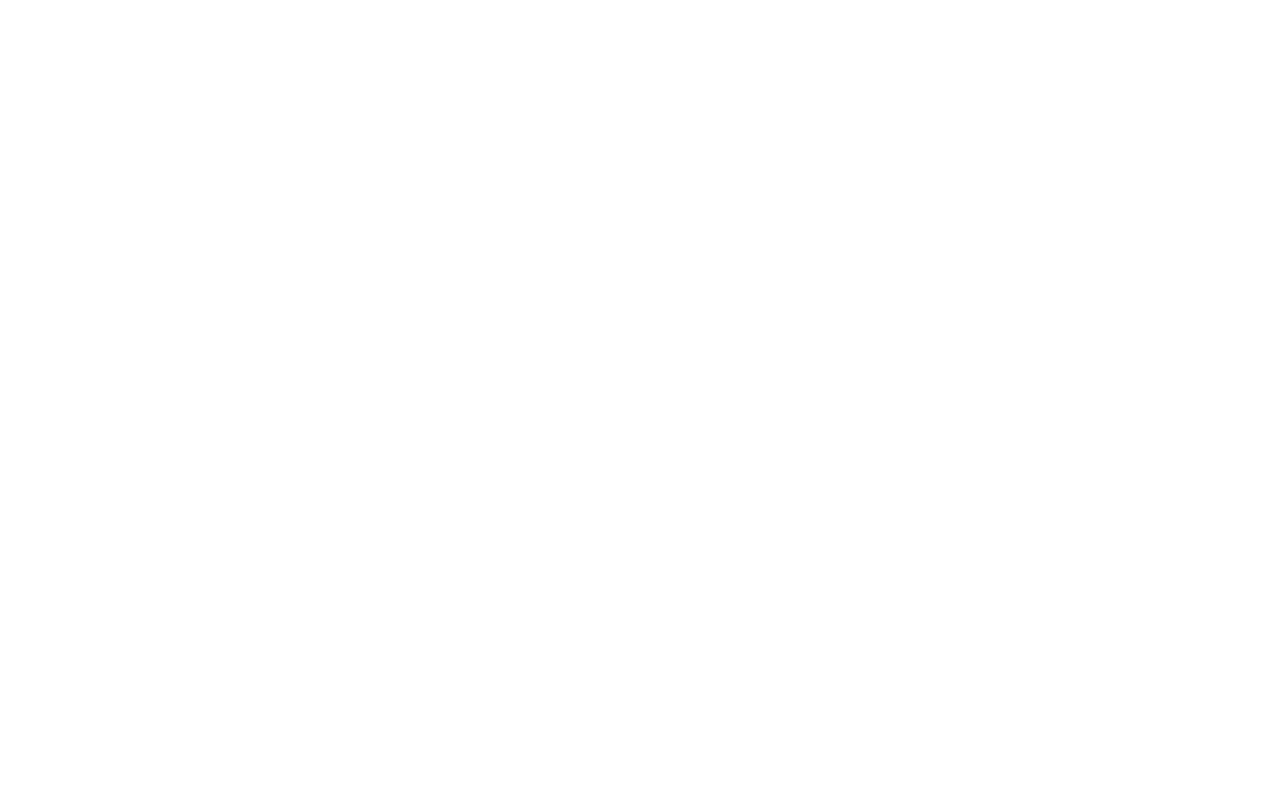
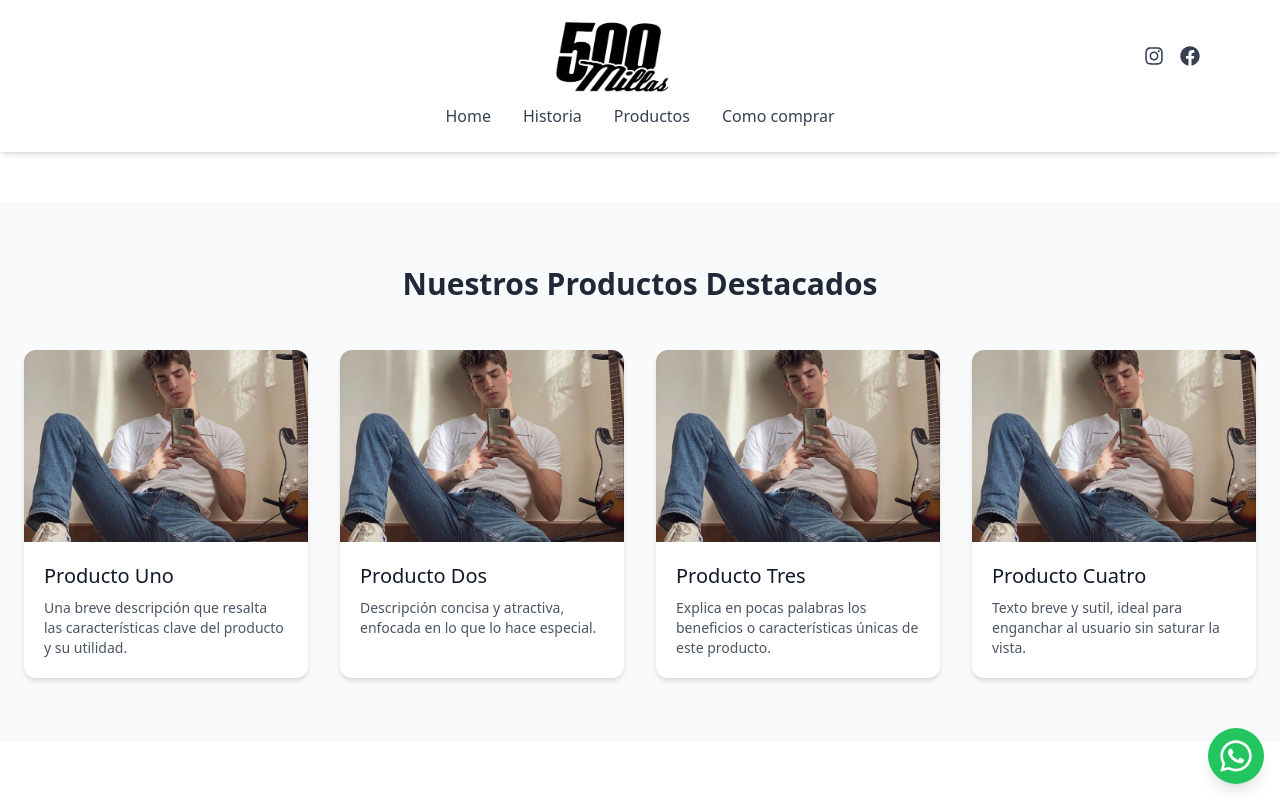
Before and after one commit to Nico09Barberis/500millas, a React (Vite) app in the folder 500-millas-web/: page /productos in a window 1280 px wide. Before the commit this address had no page. Shown: the top 800 px of the page. Built offline with nearby package versions, Linux system fonts and the light colour scheme; a web font is replaced by a local one.

Commit message:
primeras pruebas en el apartado de productos

```diff
--- a/500-millas-web/src/components/common/Navbar.jsx
+++ b/500-millas-web/src/components/common/Navbar.jsx
@@ -147,14 +147,6 @@
               Productos
             </Link>
 
-            <a
-              href="#contact"
-              onClick={() => setIsOpen(false)}
-              className="block text-gray-700 hover:text-gray-900 text-lg"
-            >
-              Contacto
-            </a>
-
             <Link
               to="/como-comprar"
               onClick={() => setIsOpen(false)}
@@ -177,12 +169,6 @@
         <Link to="/productos" className="text-gray-700 hover:text-gray-900">
           Productos
         </Link>
-        <a
-          href="#contact"
-          className="block text-gray-700 hover:text-gray-900"
-        >
-          Contacto
-        </a>
         <Link to="/como-comprar" className="text-gray-700 hover:text-gray-900">
           Como comprar
         </Link>
--- a/500-millas-web/src/pages/History.jsx
+++ b/500-millas-web/src/pages/History.jsx
@@ -2,6 +2,7 @@
 import img2 from "../assets/images/imgFormSection.png"; // reemplazá con otra imagen real
 import img3 from "../assets/images/imgFormSection.png"; // reemplazá con otra imagen real
 import bgImg from "../assets/images/history.jpeg";
+import WhatsAppButton from "../components/common/WhatsAppButton";
 
 const History = () => {
   const sections = [
@@ -44,7 +45,7 @@
 
       <div
         className="relative max-w-4xl p-4 rounded-lg mx-auto mt-28 md:mt-28
-        bg-gradient-to-b from-white via-[#fdf6e3] to-[#e6c78e]"
+        bg-gradient-to-b from-[#f0efe8] via-[#fdf6e3] to-[#e6c78e]"
       >
         {/* Título central */}
         <h1 className="text-4xl md:text-5xl font-bold text-center text-gray-900 tracking-wide mb-20 relative">
@@ -93,7 +94,11 @@
           ))}
         </div>
       </div>
+
+      <WhatsAppButton />
+
     </section>
+
   );
 };
 
--- a/500-millas-web/src/pages/Products.jsx
+++ b/500-millas-web/src/pages/Products.jsx
@@ -0,0 +1,19 @@
+import WhatsAppButton from "../components/common/WhatsAppButton";
+import ProductSection from "../sections/product/ProductSection";
+
+function Product() {
+
+  return (
+    <div className="flex flex-col items-center justify-center min-h-screen bg-white">
+      <div className="mt-28 md:mt-36">
+        {" "}
+        {/* margin-top para no tapar la navbar fija */}
+        <ProductSection />
+
+        <WhatsAppButton />
+      </div>
+    </div>
+  );
+}
+
+export default Product;
--- a/500-millas-web/src/routes/AppRoutes.jsx
+++ b/500-millas-web/src/routes/AppRoutes.jsx
@@ -3,12 +3,14 @@
 
 import Home from "../pages/Home";
 import History from "../pages/History";
+import Product from "../pages/Products";
 
 function AppRoutes() {
   return (
     <Routes>
       <Route path="/" element={<MainLayout><Home /></MainLayout>} />
       <Route path="/historia" element={<MainLayout><History /></MainLayout>} />
+      <Route path="/productos" element={<MainLayout><Product /></MainLayout>} />
     </Routes>
   );
 }
--- a/500-millas-web/src/sections/home/AboutSection.jsx
+++ b/500-millas-web/src/sections/home/AboutSection.jsx
@@ -3,18 +3,18 @@
 const AboutSection = () => {
   return (
     <section className="py-16 px-6">
-      <div className="max-w-5xl mx-auto bg-[#3E3A37] shadow-sm">
+      <div className="max-w-5xl mx-auto bg-[#302e2c] shadow-sm">
         {/* Franja superior */}
         <div className="h-12 w-full bg-[#E6C78E] mb-6"></div>
 
         <div className="px-6 pb-6 text-center w-full max-w-4xl mx-auto">
           {/* Título */}
-          <h2 className="font-tangerine-regular text-3xl md:text-6xl font-bold text-[#E6C78E] mb-4">
+          <h2 className="font-tangerine-regular text-3xl md:text-6xl font-bold text-white mb-4">
             Quiénes Somos
           </h2>
 
           {/* Contenido */}
-          <p className="font-tangerine-regular text-2xl md:text-4xl font-bold text-[#E6C78E] leading-relaxed mb-6">
+          <p className="font-tangerine-regular text-2xl md:text-4xl font-bold text-white leading-relaxed mb-6">
             Somos una empresa dedicada a brindar productos de calidad y un servicio
             personalizado. Creemos en la atención cercana, la confianza y el compromiso
             con cada uno de nuestros clientes. Nuestra misión es ayudarte a encontrar lo
--- a/500-millas-web/src/sections/home/ContactSection.jsx
+++ b/500-millas-web/src/sections/home/ContactSection.jsx
@@ -13,8 +13,11 @@
     { icon: FaCheckCircle, text: "Item adicional de ejemplo" },
   ];
 
+    const formLink = "https://docs.google.com/forms/d/e/1FAIpQLSdfrTwVrychl5dgV9xvE3mY_S5Bk0NNpUcgeF3R4ACttTFJhw/viewform?usp=header";
+
+
   return (
-    <section id="contact" className="w-full mx-auto text-white">
+    <section className="w-full mx-auto text-white">
       <div className="flex flex-col md:flex-row gap-0.5">
         {/* Imagen izquierda */}
         <div className="md:w-2/3 w-full">
@@ -36,7 +39,10 @@
           </p>
 
           <a
-            href="#"
+            href={formLink}
+            target="_blank"
+            rel="noopener noreferrer"
+            aria-label="Llenar solicitud (se abre en nueva pestaña)"
             className="inline-block text-center px-6 py-12 bg-white hover:bg-gray-200 font-ancois-one text-black uppercase text-2xl mb-6 hover:scale-105 transition"
           >
             Contactanos
--- a/500-millas-web/src/sections/home/FormSection.jsx
+++ b/500-millas-web/src/sections/home/FormSection.jsx
@@ -1,8 +1,7 @@
 import bgImage from "../../assets/images/descargar.jpeg";
 
 const FormSection = () => {
-  const formLink =
-    "https://docs.google.com/forms/d/e/1FAIpQLSdfrTwVrychl5dgV9xvE3mY_S5Bk0NNpUcgeF3R4ACttTFJhw/viewform?usp=header";
+  const formLink = "https://docs.google.com/forms/d/e/1FAIpQLSdfrTwVrychl5dgV9xvE3mY_S5Bk0NNpUcgeF3R4ACttTFJhw/viewform?usp=header";
 
   return (
     <section className="relative w-full h-[500px] overflow-hidden">
--- /dev/null
+++ b/500-millas-web/src/sections/product/ProductSection.jsx
@@ -0,0 +1,63 @@
+import React from "react";
+import imgProduct from "../../assets/images/imgFormSection.png";
+
+const productos = [
+  {
+    id: 1,
+    nombre: "Producto Uno",
+    descripcion: "Una breve descripción que resalta las características clave del producto y su utilidad.",
+    imagen: imgProduct
+  },
+  {
+    id: 2,
+    nombre: "Producto Dos",
+    descripcion: "Descripción concisa y atractiva, enfocada en lo que lo hace especial.",
+    imagen: imgProduct
+  },
+  {
+    id: 3,
+    nombre: "Producto Tres",
+    descripcion: "Explica en pocas palabras los beneficios o características únicas de este producto.",
+    imagen: imgProduct
+  },
+  {
+    id: 4,
+    nombre: "Producto Cuatro",
+    descripcion: "Texto breve y sutil, ideal para enganchar al usuario sin saturar la vista.",
+    imagen: imgProduct
+  },
+];
+
+const ProductSection = () => {
+  return (
+    <section className="bg-gray-50 py-16 px-6">
+      <div className="max-w-7xl mx-auto">
+        <h2 className="text-3xl font-semibold text-center mb-12 text-gray-800">
+          Nuestros Productos Destacados
+        </h2>
+        <div className="grid gap-8 sm:grid-cols-2 lg:grid-cols-4">
+          {productos.map((producto) => (
+            <div
+              key={producto.id}
+              className="bg-white rounded-xl shadow-md overflow-hidden transform transition duration-300 hover:-translate-y-2 hover:shadow-xl"
+            >
+              <img
+                src={producto.imagen}
+                alt={producto.nombre}
+                className="w-full h-48 object-cover"
+              />
+              <div className="p-5">
+                <h3 className="text-xl font-medium text-gray-900 mb-2">
+                  {producto.nombre}
+                </h3>
+                <p className="text-gray-600 text-sm">{producto.descripcion}</p>
+              </div>
+            </div>
+          ))}
+        </div>
+      </div>
+    </section>
+  );
+};
+
+export default ProductSection;
```
Also changed, not shown: 500-millas-web/src/sections/hola.jsx (deleted).
